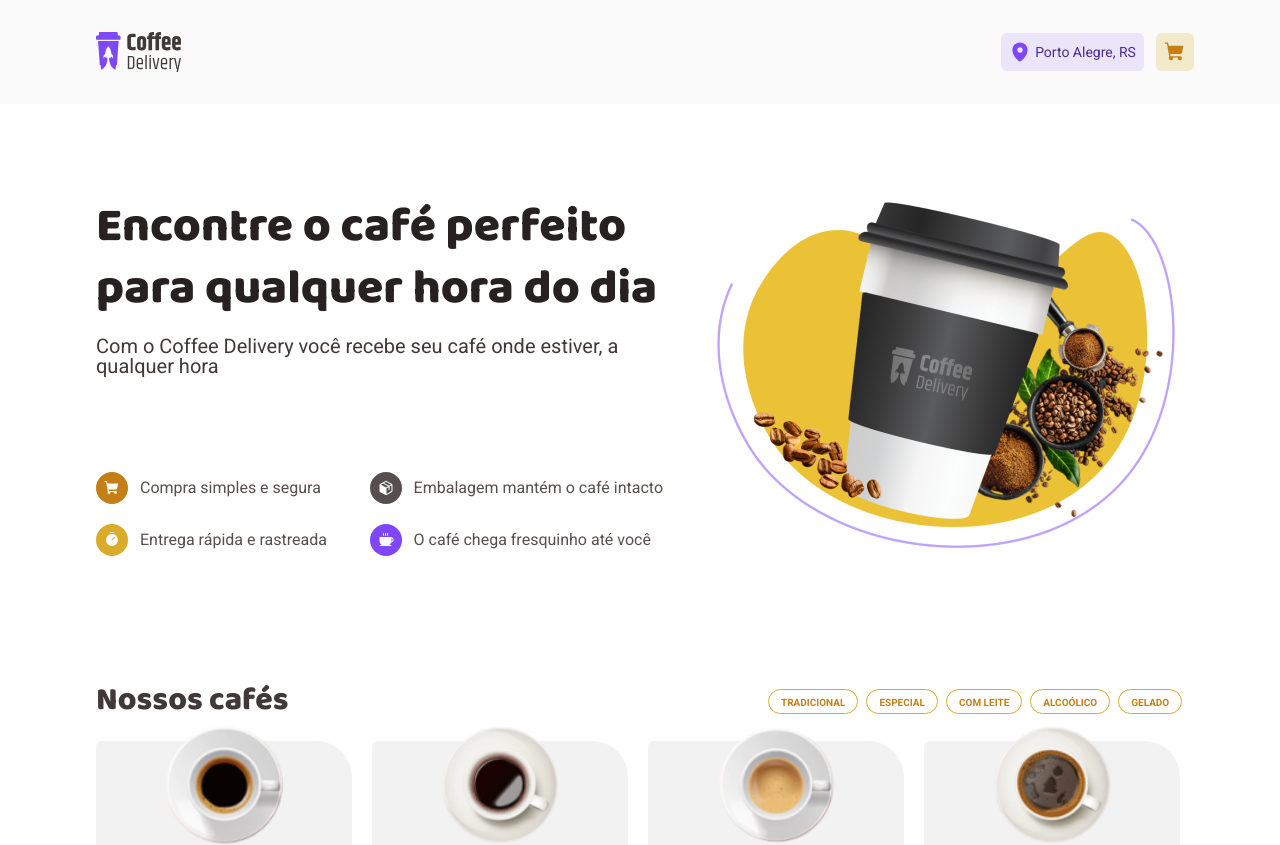
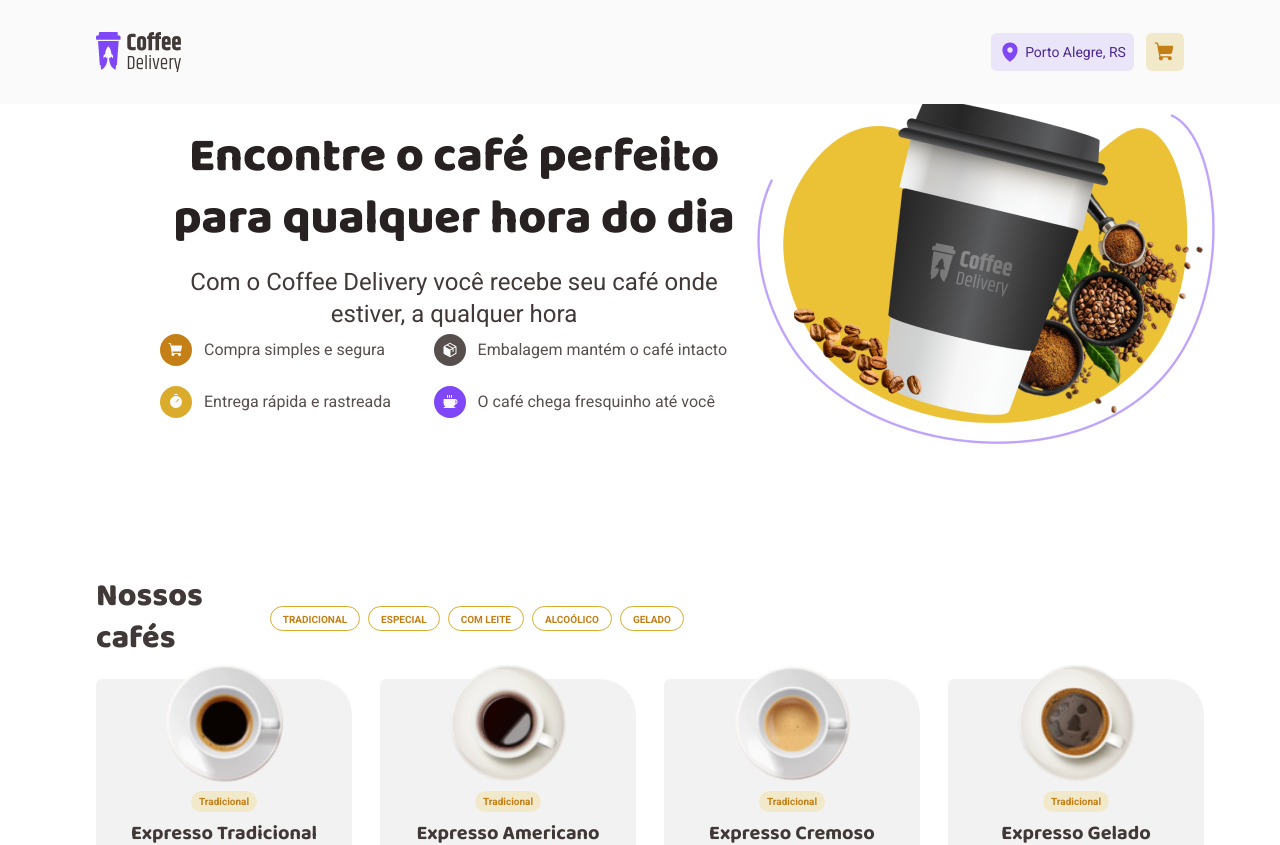
Before and after one commit to flvSantos15/coffe-delivery-flv, a React (Vite) app: page / in a window 1280 px wide. Shown: the top 845 px of the page. Built offline with nearby package versions, Linux system fonts and the light colour scheme; data requests are answered from the project's data file.

Commit message:
feat: fixing add cart funcionallity

```diff
--- a/src/App.tsx
+++ b/src/App.tsx
@@ -1,7 +1,5 @@
 import { BrowserRouter } from 'react-router-dom'
 import { CartProvider } from './context/useCart'
-
-
 
 import { Router } from './Router'
 
--- a/src/components/Header/index.tsx
+++ b/src/components/Header/index.tsx
@@ -1,17 +1,13 @@
-import { NavLink } from "react-router-dom"
+import { NavLink } from 'react-router-dom'
 
-import { useCart } from "../../context/useCart"
+import { useCart } from '../../context/useCart'
 
 export function Header() {
   const { cartItemsAmount } = useCart()
   return (
-    <div className="flex items-center justify-center bg-background">
-      <div className="flex items-center justify-between bg-background w-[100%] max-w-[90rem] h-[6.5rem] py-[2rem] px-[10rem] lg:px-[6rem] gap-[51.25rem]">
-        <img
-          src={'./assets/logo.svg'}
-          alt=""
-          className=""
-        />
+    <div className="flex items-center justify-center bg-background fixed w-full">
+      <div className="flex items-center justify-between bg-background w-[100%] max-w-[90rem] h-[6.5rem] py-[2rem] px-[4rem] md:px-[5rem] lg:px-[6rem] gap-6 md:gap-8 lg:gap-12">
+        <img src={'./assets/logo.svg'} alt="" className="" />
 
         <div className="flex justify-end items-center w-[16rem] h-[2.375rem] p-0 gap-[0.75rem]">
           <div className="flex justify-center items-center p-[0.5rem] gap-[0.25rem] w-[8.938rem] h-[2.375rem] bg-purple-light rounded-[0.375rem]">
@@ -26,11 +22,7 @@ export function Header() {
           </div>
           <NavLink to="/checkout" title="Checkout">
             <button className="flex justify-center items-center p-0 gap-[0.25rem] w-[2.375rem] h-[2.375rem] rounded-[0.375rem] bg-yellow-light">
-              <img
-                src={'./assets/cart-icon.svg'}
-                alt=""
-                className=""
-              />
+              <img src={'./assets/cart-icon.svg'} alt="" className="" />
             </button>
           </NavLink>
           {cartItemsAmount > 0 && (
--- a/src/components/Intro/index.tsx
+++ b/src/components/Intro/index.tsx
@@ -1,8 +1,8 @@
-import coffeHome from '../../../public/assets/coffe-home.png'
-import Icon_2 from '../../../public/assets/Icon-1.svg'
-import Icon_3 from '../../../public/assets/Icon-2.svg'
-import Icon_4 from '../../../public/assets/Icon-3.svg'
-import Icon_1 from '../../../public/assets/Icon.svg'
+import coffeHome from '/assets/coffe-home.png'
+import Icon_2 from '/assets/Icon-1.svg'
+import Icon_3 from '/assets/Icon-2.svg'
+import Icon_4 from '/assets/Icon-3.svg'
+import Icon_1 from '/assets/Icon.svg'
 
 const itensLeft = [
   {
@@ -12,7 +12,7 @@ const itensLeft = [
   {
     icon: Icon_2,
     description: 'Entrega rápida e rastreada'
-  },
+  }
 ]
 
 const itensRight = [
@@ -23,27 +23,32 @@ const itensRight = [
   {
     icon: Icon_4,
     description: 'O café chega fresquinho até você'
-  },
+  }
 ]
 
 export function Intro() {
   return (
     <div className="flex items-center justify-center">
-      <div className="flex justify-between w-[100%] max-w-[90rem] h-[34rem] px-[10rem] lg:px-[6rem] py-[5.75rem] ">
-        <div className="flex flex-col justify-between h-[100%]">
-          <div className="flex flex-col items-start p-0 gap-[1rem] w-[36.75rem] h-[12rem]">
-            <h1 className="font-['Baloo_2'] font-extrabold text-[3rem] leading-[3.875rem] text-base-title">
+      <div className="flex flex-col md:flex-col lg:flex-row items-center justify-between w-[100%] max-w-[90rem] h-[34rem] px-[2rem] md:px-[6rem] lg:px-[10rem] py-[1rem] md:py-[4rem] lg:py-[5.75rem]">
+        <div className="flex flex-col justify-between gap-4">
+          <div className="flex flex-col items-start p-0 gap-[1rem] w-full md:w-full lg:w-[36.75rem] h-[8rem] md:h-[10rem] lg:h-[12rem]">
+            <h1 className="font-['Baloo_2'] font-extrabold text-center text-[1.5rem] md:text-[2.5rem] lg:text-[3rem] leading-[1.5rem] md:leading-[2.5rem] lg:leading-[3.875rem] text-base-title">
               Encontre o café perfeito para qualquer hora do dia
             </h1>
-            <p className="font-['Roboto'] font-normal text-xl leading-[1.25rem] text-base-subtitle">
-              Com o Coffee Delivery você recebe seu café onde estiver, a qualquer hora
+            <p className="font-['Roboto'] text-center font-normal text-xl md:text-2xl leading-[1.25rem] text-base-subtitle">
+              Com o Coffee Delivery você recebe seu café onde estiver, a
+              qualquer hora
             </p>
           </div>
-          <div className="flex justify-between w-[35.438rem] h-[5.25rem]">
-            <div className="flex flex-col justify-between">
+
+          <div className="flex flex-col md:flex-row lg:flex-row justify-between w-full md:w-full lg:w-[35.438rem] lg:h-[5.25rem] gap-2">
+            <div className="flex flex-col justify-between gap-2">
               {itensLeft.map((item, index) => {
                 return (
-                  <div key={index} className="flex items-center p-0 gap-[0.75rem]">
+                  <div
+                    key={index}
+                    className="flex items-center p-0 gap-[0.75rem]"
+                  >
                     <img src={item.icon} alt="" />
                     <p className="font-['Roboto'] font-normal text-base leading-[1.313rem] text-base-text">
                       {item.description}
@@ -52,10 +57,14 @@ export function Intro() {
                 )
               })}
             </div>
-            <div className="flex flex-col justify-between">
-              {itensRight.map((item) => {
+
+            <div className="flex flex-col justify-between gap-2">
+              {itensRight.map((item, index) => {
                 return (
-                  <div className="flex items-center p-0 gap-[0.75rem]">
+                  <div
+                    key={index}
+                    className="flex items-center p-0 gap-[0.75rem]"
+                  >
                     <img src={item.icon} alt="" />
                     <p className="font-['Roboto'] font-normal text-base leading-[1.313rem] text-base-text">
                       {item.description}
@@ -66,7 +75,12 @@ export function Intro() {
             </div>
           </div>
         </div>
-        <img src={coffeHome} alt="" className="w-[29.75rem] h-[22.5rem]" />
+
+        <img
+          src={coffeHome}
+          alt=""
+          className="w-[15rem] h-[12rem] lg:w-[29.75rem] lg:h-[22.5rem]"
+        />
       </div>
     </div>
   )
--- a/src/components/ListCoffe/index.tsx
+++ b/src/components/ListCoffe/index.tsx
@@ -1,9 +1,9 @@
-import { useEffect, useState } from "react"
+import { useEffect, useState } from 'react'
 import coffes from '../../../coffeList.json'
-import { api } from "../../services/api"
-import { getCoffeList } from "../../services/getCoffeList"
-import { CoffeComponentProps } from "../../types/coffe"
-import { CoffeComponent } from "./CoffeComponent"
+import { api } from '../../services/api'
+import { getCoffeList } from '../../services/getCoffeList'
+import { CoffeComponentProps } from '../../types/coffe'
+import { CoffeComponent } from './CoffeComponent'
 
 const buttonLabel = [
   {
@@ -20,7 +20,7 @@ const buttonLabel = [
   },
   {
     label: 'GELADO'
-  },
+  }
 ]
 
 export function ListCoffe() {
@@ -38,15 +38,19 @@ export function ListCoffe() {
 
   return (
     <div className="flex items-center justify-center">
-      <div className="flex flex-col w-[100%] max-w-[90rem] h-[100%] px-[10rem] lg:px-[6rem] py-[2rem]">
-        <div className="flex items-center justify-between w-[100%] mb-[1.2rem]">
-          <h3 className="font-['Baloo_2'] font-extrabold text-[2rem] leading-[2.625rem] text-base-subtitle">
+      <div className="flex flex-col items-center w-[100%] max-w-[90rem] h-[100%] px-[2rem] lg:px-[6rem] py-[2rem]">
+        <div className="flex flex-col md:flex-row lg:flex-row items-start md:items-center lg:items-center justify-between gap-3 w-[100%] mb-[1.2rem]">
+          <h3 className="font-['Baloo_2'] font-extrabold text-[1.5rem] lg:text-[2rem] leading-[1.75rem] lg:leading-[2.625rem] text-base-subtitle">
             Nossos cafés
           </h3>
-          <div className="flex items-center p-0 gap-[0.5rem] w-[26rem] h-[1.563rem]">
+          <div className="w-full overflow-x-auto overflow-y-hidden">
+            <div className="flex items-center p-0 gap-[0.5rem] lg:w-[26rem] h-[1.563rem]">
               {buttonLabel.map((label, index) => {
                 return (
-                <button key={index} className="flex items-start py-[0.375rem] px-[0.75rem] gap-[0.5rem] h-[1.563rem] border border-solid border-yellow rounded-[6.25rem]">
+                  <button
+                    key={index}
+                    className="flex items-start py-[0.375rem] px-[0.75rem] gap-[0.5rem] h-[1.563rem] border border-solid border-yellow rounded-[6.25rem]"
+                  >
                     <p className="font-['Roboto'] font-bold text-[0.625rem] leading-[0.813rem] text-yellow-dark">
                       {label.label}
                     </p>
@@ -55,8 +59,9 @@ export function ListCoffe() {
               })}
             </div>
           </div>
+        </div>
         {/* lista do componente de café */}
-        <div className="grid grid-cols-4 gap-4">
+        <div className="grid grid-cols-1 md:grid-cols-2 lg:grid-cols-4 gap-8 md:gap-10 lg:gap-12">
           {coffeList?.map((coffe) => {
             return (
               <CoffeComponent
--- a/src/context/useCart.tsx
+++ b/src/context/useCart.tsx
@@ -1,18 +1,17 @@
 import { createContext, ReactNode, useContext, useState } from 'react'
+
 import { CoffeComponentProps } from '../types/coffe'
 
 interface CartContextData {
   cartItemsAmount: number
   coffesToBuy: string[]
-  increaseCartItens: () => void
-  decreaseCartItens: () => void
   addCoffeToCart: (item: string) => void
   removeCoffeFromCart: (item: string) => void
   addCoffe: (item: AddCoffeProps) => void
 }
 
 type AddCoffeProps = {
-  coffeId: number
+  coffeTitle: string
   coffeAmount: number
 }
 
@@ -24,25 +23,7 @@ export const CartContext = createContext({} as CartContextData)
 
 export function CartProvider({ children }: CartProviderData) {
   const [cartItemsAmount, setCartItensAmount] = useState<number>(0)
-  // const [coffesToBuy, setCoffeToBuy] = useState<CoffeComponentProps[]>([])
   const [coffesToBuy, setCoffeToBuy] = useState<string[]>([])
-  const [cartCoffe, setCartCoffe] = useState<CoffeComponentProps[]>([])
-
-  const increaseCartItens = () => {
-    setCartItensAmount((state) => {
-      return state + 1
-    })
-  }
-
-  const decreaseCartItens = () => {
-    if (cartItemsAmount > 0) {
-      setCartItensAmount((state) => {
-        return state - 1
-      })
-    } else {
-      setCartItensAmount(0)
-    }
-  }
 
   const addCoffeToCart = (item: string) => {
     setCoffeToBuy([...coffesToBuy, item])
@@ -54,20 +35,36 @@ export function CartProvider({ children }: CartProviderData) {
     setCoffeToBuy(coffesToBuy)
   }
 
-  const addCoffe = ({
-    coffeId,
-    coffeAmount
-  }: AddCoffeProps) => {
-    // copia de tds os itens no carrinho, que ainda n existe
-    const updatedCart = [...cartCoffe]
-    console.log(coffeId, coffeAmount)
-    const productExists = updatedCart.find(coffe => coffe.id === coffeId)
+  const getCoffesAmount = (id: string, amount: number) => {
+    //  retorna um array com o id repetido pelo amount
+    const idAmount = []
 
-    // currentAmount == coffeAmount
+    for (let i = 0; i < amount; i++) {
+      idAmount.push(id)
+    }
 
-    // se o cafe ja existe no carrinho eu atualizo a qntdd
-    if (productExists) {
-      // add
+    return idAmount
+  }
+
+  const addCoffe = ({ coffeTitle, coffeAmount }: AddCoffeProps) => {
+    const coffesAmount = getCoffesAmount(coffeTitle, coffeAmount)
+
+    if (cartItemsAmount > 1) {
+      setCartItensAmount((state) => {
+        return state + coffesAmount?.length
+      })
+    } else {
+      setCartItensAmount(coffesAmount?.length)
+    }
+
+    if (coffesToBuy?.length) {
+      coffesAmount.map((coffe) => {
+        setCoffeToBuy((state) => {
+          return [...state, coffe]
+        })
+      })
+    } else {
+      setCoffeToBuy(coffesAmount)
     }
   }
 
@@ -76,12 +73,11 @@ export function CartProvider({ children }: CartProviderData) {
       value={{
         cartItemsAmount,
         coffesToBuy,
-        increaseCartItens,
-        decreaseCartItens,
         addCoffeToCart,
         removeCoffeFromCart,
         addCoffe
-      }}>
+      }}
+    >
       {children}
     </CartContext.Provider>
   )
```
Also changed, not shown: src/components/ListCoffe/CoffeComponent.tsx (+35 -15 lines). Lines whose indentation alone changed are shown as unchanged.
